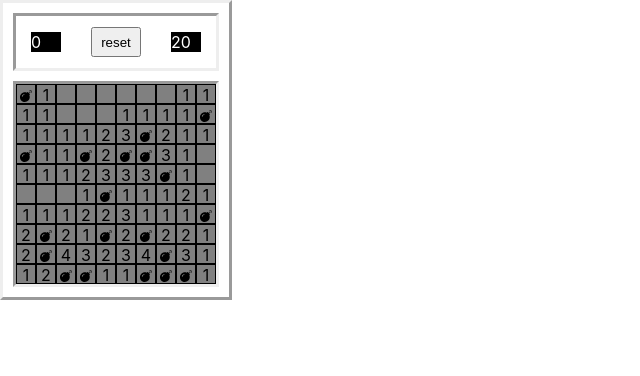
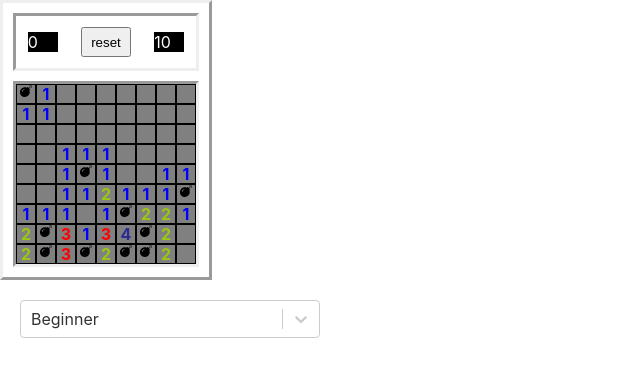
Before and after one commit to BradlyBarnacles/mine_sweeper, a React (Create React App) app: page / in a window 1280 px wide. Both pictures are taken after a click on the button 26 px from the left and 94 px from the top of the page. Shown: the top 376 px of the page, without its empty margins (0-640 px from the left). Built offline with nearby package versions, Linux system fonts and the light colour scheme.

Commit message:
some refactoring

```diff
--- a/package.json
+++ b/package.json
@@ -3,6 +3,9 @@
   "version": "0.1.0",
   "private": true,
   "dependencies": {
+    "@fortawesome/fontawesome-svg-core": "^1.2.36",
+    "@fortawesome/free-solid-svg-icons": "^5.15.4",
+    "@fortawesome/react-fontawesome": "^0.1.16",
     "@testing-library/jest-dom": "^5.16.1",
     "@testing-library/react": "^12.1.2",
     "@testing-library/user-event": "^13.5.0",
@@ -13,6 +16,7 @@
     "react": "^17.0.2",
     "react-dom": "^17.0.2",
     "react-scripts": "5.0.0",
+    "react-select": "^5.2.2",
     "typescript": "^4.5.4",
     "web-vitals": "^2.1.2"
   },
--- a/src/App.css
+++ b/src/App.css
@@ -36,3 +36,34 @@
     transform: rotate(360deg);
   }
 }
+
+.game-container {
+  display: inline-block;
+  padding: 10px;
+  border-style: outset;
+}
+
+.top-container {
+  display: flex;
+  flex-direction: row;
+  justify-content: space-around;
+  margin-bottom: 10px;
+  border-style: inset;
+}
+
+.counter-box {
+  background: black;
+  color: white;
+  width: 30px;
+}
+
+.reset-button {
+  width: 50px;
+  height: 30px;
+  align-self: center;
+}
+
+.select {
+  width:300px;
+  margin: 20px;
+}
--- a/src/App.tsx
+++ b/src/App.tsx
@@ -1,80 +1,77 @@
 import React, {useEffect, useRef, useState} from 'react';
 import './App.css';
 import Board from './components/Board';
-import { GameState } from './utils/types';
-import {FontAwesomeIcon} from '@fortawesome/react-fontawesome';
+import {GameState} from './utils/types';
+import Select from 'react-select';
+import Timer from './components/Timer';
 
+const gameSizeOptions = [
+  {name: 'Beginner', height: 9, width: 9, bombs: 10},
+  {name: 'Intermediate', height: 16, width: 16, bombs: 40},
+  {name: 'Expert', height: 16, width: 30, bombs: 99},
+];
 
 function App() {
-  const [gameState, setGameState] = useState<GameState>("playing");
-  const [startTime, setStartTime] = useState<Date | null>(new Date());
-  const [Time, setTime] = useState(0);
+  const [gameState, setGameState] = useState<GameState>('playing');
+  const [gameSize, setGameSize] = useState(gameSizeOptions[0]);
+  const [bombCount, setBombCount] = useState(10);
 
-  //Update timer every second
   useEffect(() => {
-    const timer = setTimeout(() => {
-      if (startTime === null) setTime(0);
-      else setTime(Math.floor((new Date().getTime() - startTime.getTime())/1000));
-    }, 1000);
-    return () => clearTimeout(timer);
-  }, [startTime, Time]);
-
-  //Resets timer start time once new game started. If not playing timer is stopped
-  useEffect(() => {
-    if (gameState === "playing") setStartTime(new Date());
-    else setStartTime(null);
-  }, [gameState]);
-
-
-  //Immediately start playing after reset.
-  useEffect(() => {
-    if (gameState === "resetting")
-      setGameState("playing");
-  }, [gameState])
-
-  const [bombCount, setBombCount] = useState(10)
-
+    setGameState('resetting');
+  }, [gameSize]);
 
   return (
-    <div
-      style={{ display: 'inline-block', padding: '10px', borderStyle: 'outset' }}>
-
-      <div
-        style={{
-          display: 'flex',
-          flexDirection: 'row',
-          justifyContent: 'space-around',
-          marginBottom: '10px',
-          borderStyle: 'inset',
-        }}>
-        <p style={{background: 'black', color: 'white', width: '30px'}}>
-          {Time}
-        </p>
+    <div>
+      <div className="game-container">
+        <div className="top-container">
+          <Timer
+            className="counter-box"
+            isRunning={gameState === 'playing'}
+            reset={gameState === 'resetting'}
+            OnStop={(time: number) => {
+              if (gameState === 'won') alert(`you beat ${gameSize.name} difficulty in ${time} seconds`);
+            }}
+          />
           <button
             onClick={() => {
-            setGameState("resetting");
+              setGameState('resetting');
             }}
-          style={{
-            width: '50px',
-            height: '30px',
-            alignSelf: 'center',
-          }}>
+            className="reset-button">
             reset
           </button>
-        <p  style={{background: 'black', color: 'white', width: '30px'}}>{bombCount}</p>
+          <p className="counter-box">{bombCount}</p>
         </div>
         <Board
-        height={10}
-        width={10}
-        bombCount={20}
+          height={gameSize.height}
+          width={gameSize.width}
+          bombCount={gameSize.bombs}
           gameState={gameState}
           OnDetonate={() => {
-          setGameState("lost");
+            setGameState('lost');
           }}
-        OnFlagChange={(count) => {
-          setBombCount(20 - count);
+          OnFlagChange={count => {
+            setBombCount(gameSize.bombs - count);
           }}
-        OnWin={()=>alert("you won")}></Board>
+          OnStart={() => setGameState('playing')}
+          OnWin={() => setGameState('won')}></Board>
+      </div>
+      <Select
+        className='select'
+        value={gameSize}
+        getOptionLabel={size => size.name}
+        options={gameSizeOptions}
+        backspaceRemovesValue={true}
+        onChange={option =>
+          setGameSize(
+            option as {
+              name: string;
+              height: number;
+              width: number;
+              bombs: number;
+            },
+          )
+        }
+      />
     </div>
   );
 }
--- a/src/components/Board.tsx
+++ b/src/components/Board.tsx
@@ -1,6 +1,7 @@
 import React, {ReactElement, useEffect, useState} from 'react';
-import GenerateBoard, {BombInfo} from '../utils/GenerateBoard';
-import {GameState} from '../utils/types';
+import GenerateBoard from '../utils/GenerateBoard';
+import {InitMatrix} from '../utils/InitMatrix';
+import {BombCount, GameState} from '../utils/types';
 import Cell from './Cell';
 
 interface Props {
@@ -11,6 +12,7 @@ interface Props {
   OnDetonate: () => void;
   OnFlagChange: (count: number) => void;
   OnWin: () => void;
+  OnStart: () => void;
 }
 
 export default function Board({
@@ -21,52 +23,119 @@ export default function Board({
   OnDetonate,
   OnFlagChange,
   OnWin,
+  OnStart,
 }: Props): ReactElement {
-  const [bombPlacements, setBombPlacements] = useState<BombInfo[][]>(
+  const [bombPlacements, setBombPlacements] = useState<BombCount[][]>(
     GenerateBoard(height, width, bombCount),
   );
-  const [flagCount, setFlagCount] = useState(0);
-  const [remainingCovered, setRemainingCovered] = useState(
-    height * width - bombCount,
+  const [flaggedCells, setFlaggedCells] = useState<boolean[][]>(
+    InitMatrix(height, width, false),
+  );
+  const [coveredCells, setCoveredCells] = useState<boolean[][]>(
+    InitMatrix(height, width, true),
   );
 
-  //Generate new bomb placements when game starts playing
   useEffect(() => {
-    if (gameState === 'playing') {
-      setBombPlacements(GenerateBoard(height, width, bombCount));
-      setFlagCount(0);
-      setRemainingCovered(height * width - bombCount,)
+    switch (gameState) {
+      //Generate new bomb placements when game starts playing, and reset flags and covered cells
+      case 'resetting':
+        setBombPlacements(GenerateBoard(height, width, bombCount));
+        setCoveredCells(InitMatrix(height, width, true));
+        setFlaggedCells(InitMatrix(height, width, false));
+        break;
+      //uncover all cells upon loosing
+      case 'lost':
+        setCoveredCells(InitMatrix(height, width, false));
+        break;
+      default:
+        break;
     }
-  }, [gameState, height, width, bombCount]);
+  }, [gameState]);
 
   useEffect(() => {
-    OnFlagChange(flagCount);
-  }, [flagCount]);
+    //Callback current number of flags whenever there is a change
+    OnFlagChange(flaggedCells.flat().filter(e => e).length);
+  }, [flaggedCells]);
 
   useEffect(() => {
-    if (remainingCovered === 0) {
-      OnWin();
+    //Each time new covered cells changes, check if the game is won
+    if (coveredCells.flat().filter(e => e).length === bombCount) OnWin();
+  }, [coveredCells]);
+
+
+  useEffect(() => {
+    //Regenerate board if the height, width or number of bombs changes
+    setBombPlacements(GenerateBoard(height, width, bombCount));
+    setCoveredCells(InitMatrix(height, width, true));
+    setFlaggedCells(InitMatrix(height, width, false));
+  }, [height, width, bombCount]);
+
+  const UncoverSafe = (x: number, y: number, newCovered: boolean[][]) => {
+    var CellsToCheck = [[x, y]];
+    while (CellsToCheck.length !== 0) {
+      let CurrentCell = CellsToCheck.pop()!;
+      for (let xOffset = -1; xOffset < 2; xOffset++) {
+        for (let yOffset = -1; yOffset < 2; yOffset++) {
+          try {
+            if (
+              bombPlacements[CurrentCell[0] + xOffset][
+                CurrentCell[1] + yOffset
+              ] === 0 &&
+              newCovered[CurrentCell[0] + xOffset][CurrentCell[1] + yOffset] ===
+                true
+            ) {
+              CellsToCheck.push([
+                CurrentCell[0] + xOffset,
+                CurrentCell[1] + yOffset,
+              ]);
+            }
+            newCovered[CurrentCell[0] + xOffset][CurrentCell[1] + yOffset] =
+              false;
+          } catch {}
+        }
+      }
     }
-    console.log(remainingCovered);
-  }, [remainingCovered]);
+    return newCovered;
+  };
 
   let boardElements: JSX.Element[] = [];
-  for (let i = 0; i < height; i++) {
+  for (let x = 0; x < bombPlacements.length; x++) {
     let row: JSX.Element[] = [];
-    for (let j = 0; j < width; j++) {
+    for (let y = 0; y < bombPlacements[x].length; y++) {
       row.push(
         <Cell
-          key={`cell y:${j}`}
-          OnDetonate={OnDetonate}
-          bombInfo={bombPlacements[i][j]}
-          gameState={gameState}
-          OnFlagChanged={change => {
-            setFlagCount(flagCount + (change ? 1 : -1));
+          key={`x:${x} y:${y}`}
+          onLeftClick={() => {
+            if (flaggedCells[x][y] === true) return;
+            if (gameState === 'resetting') OnStart();
+
+            const newCovered = [...coveredCells];
+            newCovered[x][y] = false;
+
+            if (bombPlacements[x][y] === 'bomb') {
+              OnDetonate();
+            }
+            if (bombPlacements[x][y] === 0) {
+              UncoverSafe(x, y, newCovered);
+            }
+
+            setCoveredCells(newCovered);
           }}
-          OnUncovered={() => setRemainingCovered(remainingCovered - 1)}></Cell>,
+          BombCount={bombPlacements[x][y]}
+          onRightClick={() => {
+            const newFlagged = [...flaggedCells];
+            newFlagged[x][y] = !newFlagged[x][y];
+            setFlaggedCells(newFlagged);
+          }}
+          isCovered={coveredCells[x][y]}
+          isFlagged={flaggedCells[x][y]}></Cell>,
       );
     }
-    boardElements.push(<div key={`row x:${i}`} style={{display: 'flex'}}>{row}</div>);
+    boardElements.push(
+      <div key={`row x:${x}`} style={{display: 'flex'}}>
+        {row}
+      </div>,
+    );
   }
 
   return (
--- /dev/null
+++ b/src/components/Cell.css
@@ -0,0 +1,31 @@
+.cell {
+  height: 20px;
+  width: 20px;
+  box-sizing: border-box;
+}
+
+.covered.cell {
+  border-style: outset;
+}
+
+.uncovered.cell {
+  text-align: center;
+  margin: 0px;
+  line-height: 18px;
+  background-color: gray;
+  border-style: solid;
+  border-width: 1px;
+  border-color: black;
+  font-weight: bold;
+}
+
+.flag {
+  color: red;
+  margin-bottom: 2px;
+  margin-left: -2px;
+}
+
+.bomb {
+  margin-top: '5px';
+  vertical-align: top;
+}
--- a/src/components/Cell.tsx
+++ b/src/components/Cell.tsx
@@ -1,74 +1,70 @@
-import { FontAwesomeIcon } from '@fortawesome/react-fontawesome';
-import { faFlag, faBomb } from "@fortawesome/free-solid-svg-icons";
+import {FontAwesomeIcon} from '@fortawesome/react-fontawesome';
+import {faFlag, faBomb} from '@fortawesome/free-solid-svg-icons';
 
-import React, {ReactElement, useEffect, useState} from 'react';
-import {BombInfo} from '../utils/GenerateBoard';
-import { GameState } from '../utils/types';
+import React, {ReactElement} from 'react';
+import {BombCount} from '../utils/types';
+import './Cell.css';
 
 interface Props {
-  bombInfo?: BombInfo;
-  gameState: GameState;
-  OnDetonate: () => void;
-  OnFlagChanged: (hasFlag: boolean) => void;
-  OnUncovered: () => void;
+  BombCount: BombCount;
+  isCovered: boolean;
+  isFlagged: boolean;
+  onLeftClick: () => void;
+  onRightClick: () => void;
 }
 
+
 export default function Cell({
-  bombInfo,
-  OnDetonate,
-  gameState,
-  OnFlagChanged,
-  OnUncovered
+  BombCount,
+  isCovered,
+  isFlagged,
+  onLeftClick,
+  onRightClick,
 }: Props): ReactElement {
-
-  const [uncovered, setUncovered] = useState(false);
-  const [flagged, setFlagged] = useState(false);
-
-  //detonate if bomb uncovered
-  useEffect(() => {
-    if (uncovered && bombInfo === "bomb" && OnDetonate) {
-      OnDetonate();
-    }
-    if (uncovered)
-      OnUncovered()
-  }, [uncovered]);
-
-  //update cell display when game state change
-  useEffect(() => {
-    if (gameState === "resetting") return;
-
-    if (gameState === "lost") setUncovered(true);
-    if (gameState === "playing") setUncovered(false);
-
-    setFlagged(false);
-  }, [gameState])
-
-  if (!uncovered) {
+  if (isCovered) {
     return (
       <button
-        onClick={() =>{ if(!flagged) setUncovered(true)}}
-        onContextMenu={(e) => { setFlagged(!flagged); OnFlagChanged(!flagged);  e.preventDefault()}}
-        style={{
-          height: '20px',
-          width: '20px',
-          borderStyle: 'outset',
-          boxSizing: 'border-box'
-        }}>{flagged && <FontAwesomeIcon icon={faFlag} size='sm' style={{ color: "red"}}/> }</button>
+        onClick={onLeftClick}
+        onContextMenu={e => {
+          onRightClick();
+          e.preventDefault(); //prevent context menu when placing flag
+        }}
+        className="covered cell">
+        {isFlagged && (
+          <FontAwesomeIcon icon={faFlag} size="sm" className="flag" />
+        )}
+      </button>
     );
   } else {
+    //Color that numbers 1-8 are displayed as, starting with 1 as blue
+    const bombCountColors = [
+      '#0000ff',
+      '#9cc613',
+      '#ff0000',
+      '#2a2a94',
+      '#800000',
+      '#2a9494',
+      '#000000',
+      '#808080',
+    ];
+    //Color given the bomb count, if applicable
+    const color =
+      BombCount !== 'bomb' && BombCount !== 0 ? bombCountColors[BombCount-1] : '';
+
+    // choose what is to be displayed in cell. either a bomb, the number of
+    // surrounding bombs, or empty if no surrounding bombs
+    const cellContent =
+      BombCount === 'bomb' ? (
+        <FontAwesomeIcon icon={faBomb} size="xs" className="bomb" />
+      ) : BombCount === 0 ? (
+        ' '
+      ) : (
+        BombCount
+      );
+
     return (
-      <p
-        style={{
-          textAlign: 'center',
-          height: '20px',
-          width: '20px',
-          margin: '0px',
-          backgroundColor: 'gray',
-          borderStyle: 'solid',
-          borderWidth: '1px',
-          boxSizing: 'border-box'
-        }}>
-        { bombInfo === 'bomb' ?<FontAwesomeIcon icon={faBomb} size='xs' style={{ marginTop: "5px",verticalAlign: "top"}}/> : bombInfo === 0 ? ' ' : bombInfo}
+      <p className="uncovered cell" style={{color}}>
+        {cellContent}
       </p>
     );
   }
--- /dev/null
+++ b/src/components/Timer.tsx
@@ -0,0 +1,31 @@
+import React, {useEffect, useState} from 'react';
+
+type Props = {
+  className: string;
+  isRunning: Boolean;
+  reset: Boolean;
+  OnStop: (time: number) => void;
+};
+
+export default function Timer({className, isRunning, reset, OnStop}: Props) {
+  const [Time, setTime] = useState(0);
+
+  useEffect(() => {
+    if (isRunning) {
+      const timeout = setTimeout(() => {
+        setTime(Time + 1);
+      }, 1000);
+
+      return () => {
+        clearTimeout(timeout);
+      };
+    } else {
+      OnStop(Time);
+    }
+  }, [isRunning, Time]);
+
+  useEffect(() => {
+    if (reset) setTime(0);
+  }, [reset]);
+  return <p className={className}>{Time}</p>;
+}
--- a/src/utils/types.ts
+++ b/src/utils/types.ts
@@ -1 +1,4 @@
 export type GameState = "playing" | "lost" | "won" | "resetting";
+
+export type BombCount = 'bomb' | number;
+export type CellProps = { bombCount: BombCount; isFlagged: Boolean;  isCovered: boolean}
```
Also changed, not shown: src/utils/GenerateBoard.ts (+8 -6 lines), 2 other files (tests, documents, lock files or other folders). Lines whose indentation alone changed are shown as unchanged.
